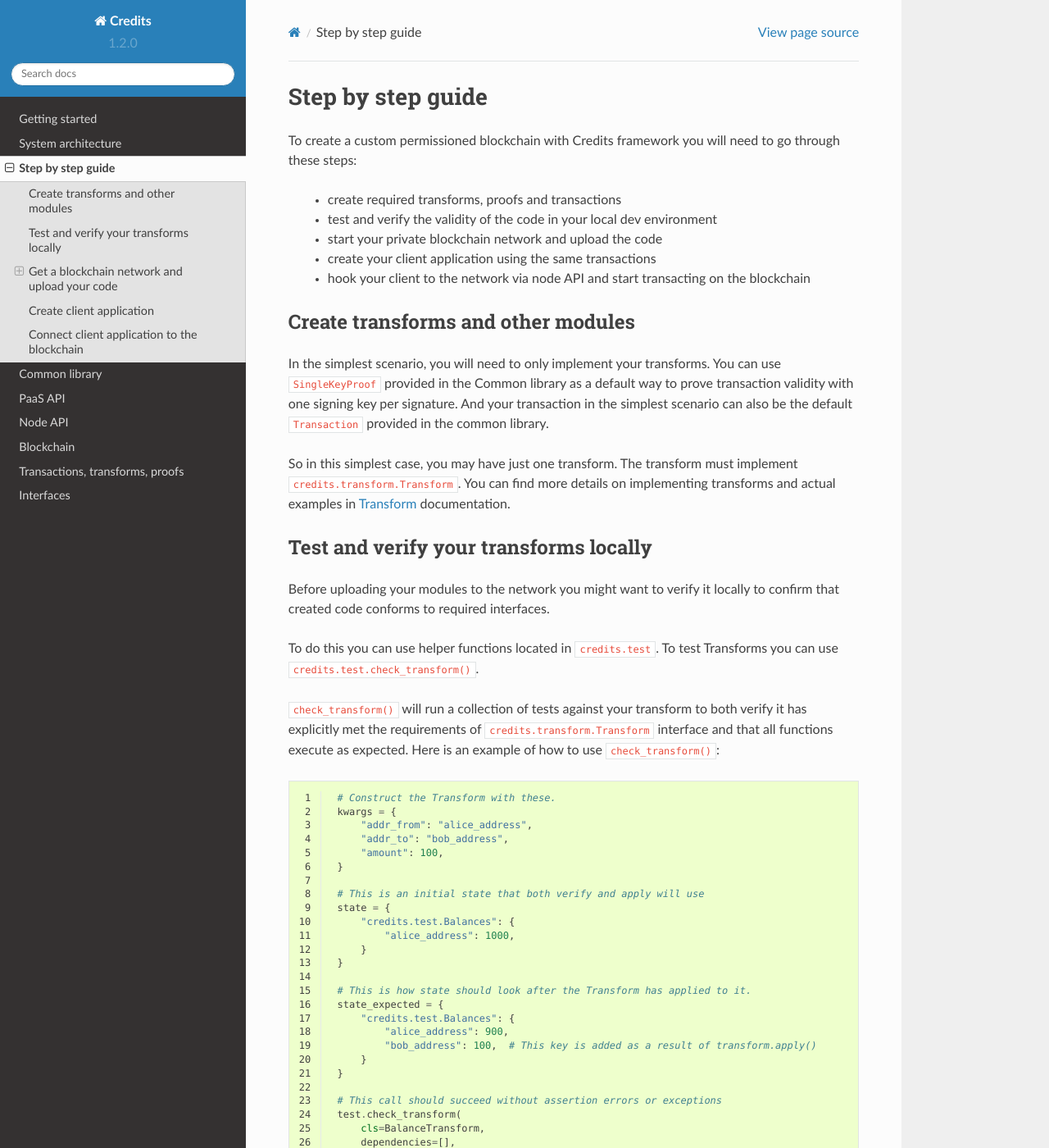
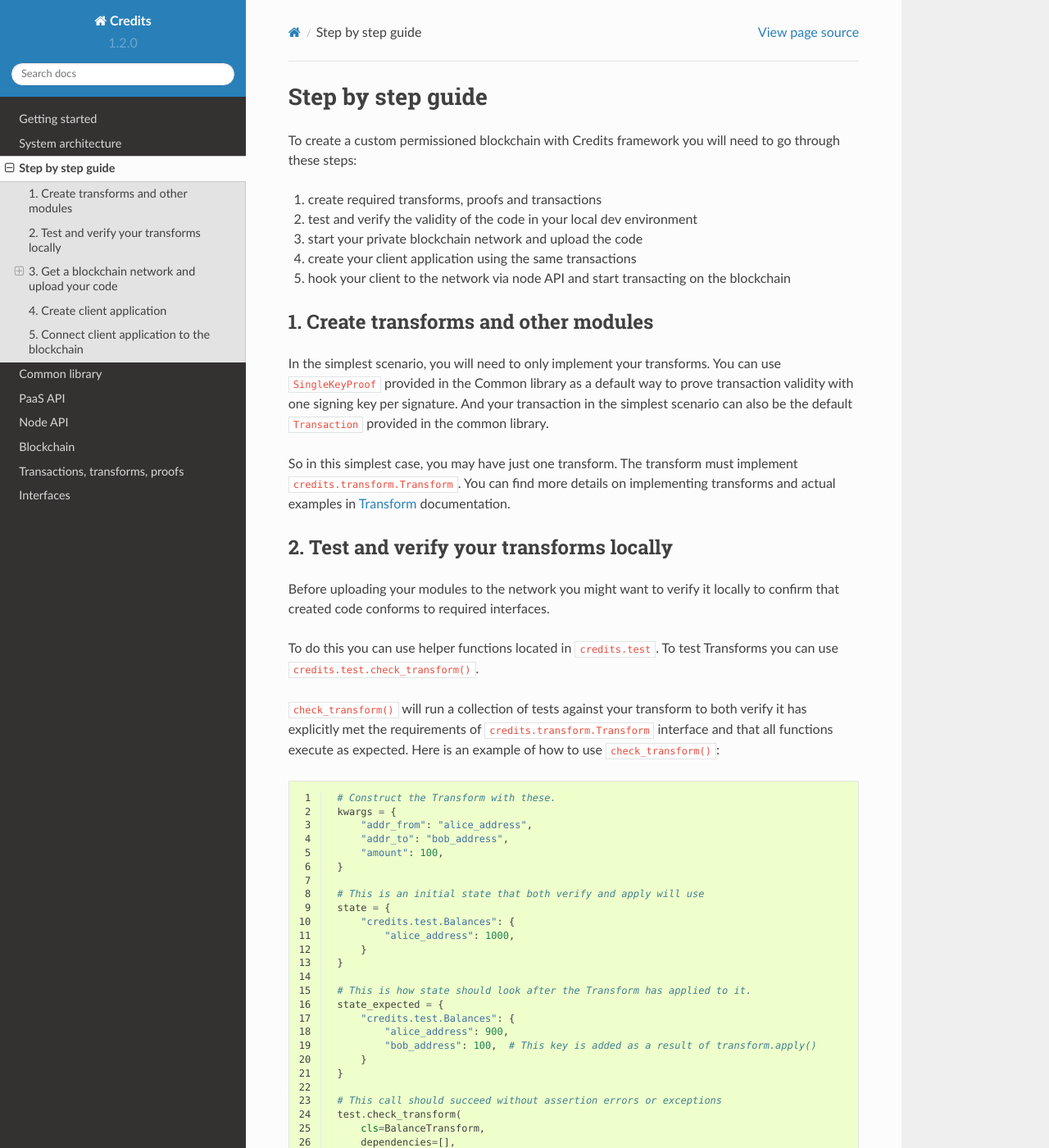
Before and after one commit to voodoo12345/credits-docs, a Sphinx documentation site: the page built from source/step_by_step.rst, in a window 1280 px wide and 1400 px high. Shown: the whole window at 82% size. Built offline with Sphinx 7.4.7 and the Read the Docs theme 2.0.0, drawn with Linux system fonts in a browser that asks for light colours; some of the changed text lies outside the part shown.

Commit message:
- enumerated list for steps

```diff
--- a/source/step_by_step.rst
+++ b/source/step_by_step.rst
@@ -7,16 +7,16 @@ Step by step guide
 To create a custom permissioned blockchain with Credits framework you will
 need to go through these steps:
 
- - create required transforms, proofs and transactions
- - test and verify the validity of the code in your local dev environment
- - start your private blockchain network and upload the code
- - create your client application using the same transactions
- - hook your client to the network via node API and start transacting on the blockchain
+1. create required transforms, proofs and transactions
+2. test and verify the validity of the code in your local dev environment
+3. start your private blockchain network and upload the code
+4. create your client application using the same transactions
+5. hook your client to the network via node API and start transacting on the blockchain
 
 
 .. _step-by-step-create-transform:
 
-Create transforms and other modules
+1. Create transforms and other modules
 ^^^^^^^^^^^^^^^^^^^^^^^^^^^^^^^^^^^
 
 In the simplest scenario, you will need to only implement your transforms. You
@@ -32,7 +32,7 @@ transforms and actual examples in :ref:`Transform <transform>` documentation.
 
 .. _step-by-step-test-verify:
 
-Test and verify your transforms locally
+2. Test and verify your transforms locally
 ^^^^^^^^^^^^^^^^^^^^^^^^^^^^^^^^^^^^^^^
 
 Before uploading your modules to the network you might want to verify it
@@ -92,7 +92,7 @@ You can find a full example of Transform creation and testing in check_transform
 
 .. _step-by-step-get-network-upload:
 
-Get a blockchain network and upload your code
+3. Get a blockchain network and upload your code
 ^^^^^^^^^^^^^^^^^^^^^^^^^^^^^^^^^^^^^^^^^^^^^
 
 Once your modules are written and tested locally - it's time to deploy a test
@@ -201,7 +201,7 @@ then ``/api/v1/status`` as the actual method call within that node's API.
 
 .. _step-by-step-create-client:
 
-Create client application
+4. Create client application
 ^^^^^^^^^^^^^^^^^^^^^^^^^
 
 Once your network is up and running - you can create the client side application
@@ -268,7 +268,7 @@ You can also find this example in the sample_client.py_.
 
 .. _step-by-step-connect-and-start:
 
-Connect client application to the blockchain
+5. Connect client application to the blockchain
 ^^^^^^^^^^^^^^^^^^^^^^^^^^^^^^^^^^^^^^^^^^^^
 
 Once the application is written and deployed you can start transacting
```
